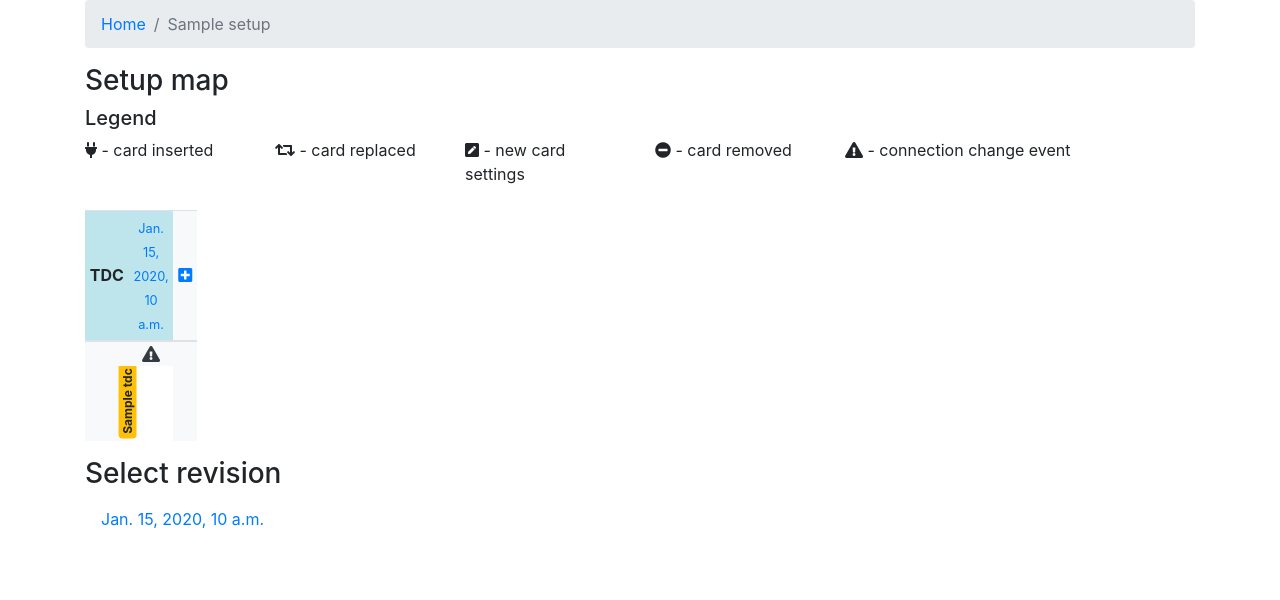
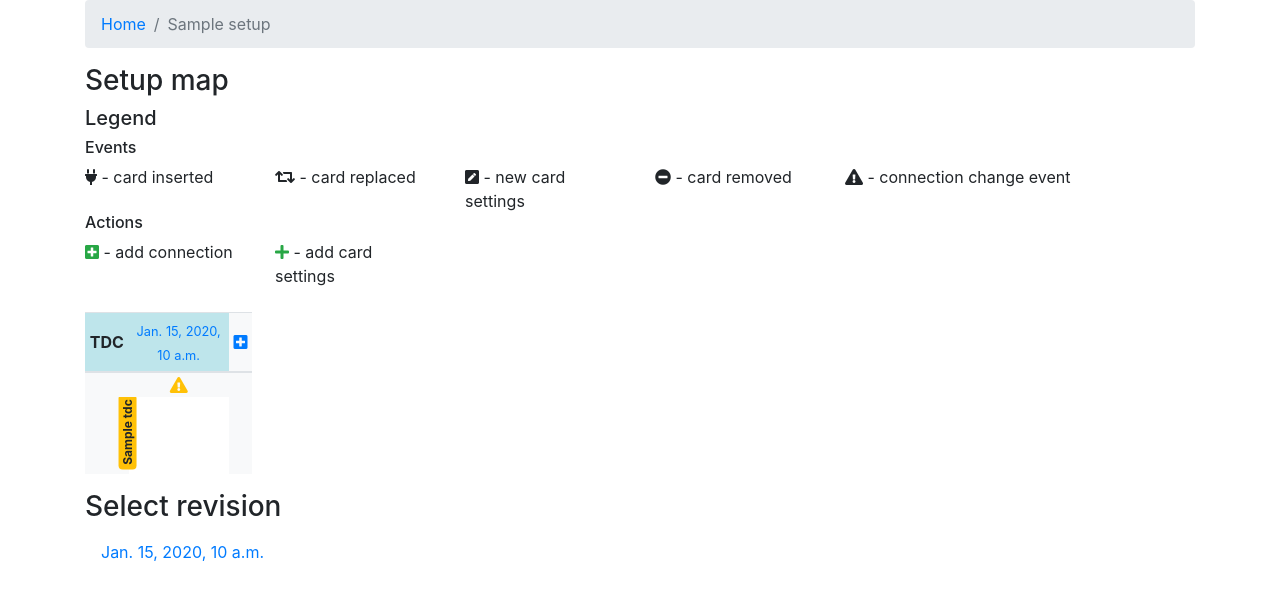
Before and after one commit to rlalik/pasttrec-manager, a Django app: template pasttrec_trb3setup/templates/pasttrec_trb3setup/setup.html in a window 1280 px wide. Shown: the top 600 px of the page. Run offline with Django 3.2, Linux system fonts and the light colour scheme; the template is opened without the code that fills it: most values are stand-ins (such as "Sample title", 1, 10 or a date in 2020); lists and menus that the app fills with data are empty; some libraries are stand-ins or nearby versions.

Commit message:
New forms for connections and card settings

```diff
--- a/pasttrec_trb3setup/static/pasttrec_trb3setup/css/styles.css
+++ b/pasttrec_trb3setup/static/pasttrec_trb3setup/css/styles.css
@@ -13,16 +13,19 @@
     position: absolute;
 }
 
-.card_card {
-    border: 1px solid green;
-}
-
 .card_bkg {
     position: relative;
     width: 100px;
 }
 
 .card_text {
+    position: absolute;
+    top: -5px;
+    left: 77px;
+    font-size: 90%;
+}
+
+.card_action {
     position: absolute;
     top: -5px;
     left: 77px;
--- a/pasttrec_trb3setup/templates/pasttrec_trb3setup/_map_card_detail_stack.html
+++ b/pasttrec_trb3setup/templates/pasttrec_trb3setup/_map_card_detail_stack.html
@@ -1,29 +1,35 @@
 {% load static %}
 {% if s == state.ADDED %}
 <img class="card_bkg" src="{% static 'pasttrec_trb3setup/gfx/card_insert.png' %}"></img>
-<a class="card_icon text-warning" href="{% url 'pasttrec_trb3setup:card' c.id %}">
+<a class="card_icon text-dark" href="{% url 'pasttrec_trb3setup:card' c.pk %}">
 <i class="fas fa-plug"></i>
-</a><span class="card_text">{{ c.card.name }}</span>
+</a><span class="card_text" data-toggle="tooltip" title="{{ c.revision }}">{{ c.card.name }}</span>
 {% elif s == state.CHANGED %}
 <img class="card_bkg" src="{% static 'pasttrec_trb3setup/gfx/card_exchange.png' %}"></img>
-<a class="card_icon text-warning" href="{% url 'pasttrec_trb3setup:card' c.card.id %}#{{ c.id }}">
+<a class="card_icon text-dark" href="{% url 'pasttrec_trb3setup:card' c.card.pk %}#{{ c.pk }}">
 <i class="fas fa-retweet"></i>
-</a><span class="card_text">{{ c.card.name }}</span>
+</a><span class="card_text" data-toggle="tooltip" title="{{ c.revision }}">{{ c.card.name }}</span>
 {% elif s == state.UPDATED %}
 <img class="card_bkg" src="{% static 'pasttrec_trb3setup/gfx/card_reload.png' %}"></img>
-<a class="card_icon text-warning" href="{% url 'pasttrec_trb3setup:card' c.card.id %}#{{ c.id }}">
+<a class="card_icon text-dark" href="{% url 'pasttrec_trb3setup:card' c.card.pk %}#{{ c.pk }}">
 <i class="fas fa-pen-square"></i>
-</a>
+</a><span class="card_text" data-toggle="tooltip" title="{{ c.revision }}">{{ c.card.name }}</span>
 {% elif s == state.REMOVED %}
 <img class="card_bkg" src="{% static 'pasttrec_trb3setup/gfx/card_remove.png' %}"></img>
-<a class="card_icon text-warning" href="#">
+<a class="card_icon text-dark" href="#">
 <i class="fas fa-minus-circle"></i>
 </a>
 {% elif s == state.KEPT %}
 <img class="card_bkg" src="{% static 'pasttrec_trb3setup/gfx/card_keep.png' %}"></img>
-<a class="card_icon text-warning">
+<a class="card_icon text-dark">
+<i class="fas"></i>
+</a><span class="card_action">
+<a class="text-success" href="{% url 'pasttrec_trb3setup:add_settings' c.card.pk r.pk %}">
+<i class="fas fa-plus"></i></a>
+</span>
+{% else %}
+<img class="card_bkg" src="{% static 'pasttrec_trb3setup/gfx/card_empty.png' %}"></img>
+<a class="card_icon text-dark" href="">
 <i class="fas"></i>
 </a>
-{% else %}
-<i class="fas"></i>
 {% endif %}
--- a/pasttrec_trb3setup/templates/pasttrec_trb3setup/base.html
+++ b/pasttrec_trb3setup/templates/pasttrec_trb3setup/base.html
@@ -8,6 +8,7 @@
     <meta name="viewport" content="width=device-width, initial-scale=1, maximum-scale=1, user-scalable=0"/>
 
     <script src="{% static 'jquery/dist/jquery.min.js' %}"></script>
+    <script src="{% static 'bootstrap/js/poppler.min.js' %}"></script>
     <script src="{% static 'bootstrap/js/bootstrap.min.js' %}"></script>
 
     <link rel="stylesheet" href="{% static 'bootstrap/css/bootstrap.min.css' %}">
--- a/pasttrec_trb3setup/templates/pasttrec_trb3setup/connection_revision_details.html
+++ b/pasttrec_trb3setup/templates/pasttrec_trb3setup/connection_revision_details.html
@@ -96,14 +96,14 @@ function json_download() {
     <td>{% if s.card3 %}{% include 'pasttrec_trb3setup/_card_detail.html' with card=s.card3 %}{% endif %}</td>
     <td>
       {% if s.r.revision.pk == revision.pk %}
-      <a href="{% url 'admin:pasttrec_trb3setup_connection_change' s.r.revision.pk %}">
+      <a href="{% url 'pasttrec_trb3setup:change_connection' s.r.pk %}">
       <i class="fas fa-edit"></i> Edit
       </a>
       {% else %}
-      <a href="{% url 'admin:pasttrec_trb3setup_connection_change' s.r.revision.pk %}" class="text-danger">
+      <a href="{% url 'pasttrec_trb3setup:change_connection' s.r.pk %}" class="text-danger">
       <i class="fas fa-edit"></i> Edit
       </a>
-      <a href="{% url 'admin:pasttrec_trb3setup_connection_change' s.r.revision.pk %}">
+      <a href="{% url 'pasttrec_trb3setup:add_connection' s.r.pk s.tdc.pk %}">
       <i class="fas fa-plus-square"></i> Add
       </a>
       {% endif %}
--- a/pasttrec_trb3setup/templates/pasttrec_trb3setup/setup.html
+++ b/pasttrec_trb3setup/templates/pasttrec_trb3setup/setup.html
@@ -17,13 +17,18 @@
 
 <h3>Setup map</h3>
 <h5>Legend</h5>
+<h6>Events</h6>
 <div class="row">
 <div class="col-2"><i class="fas fa-plug"></i> - card inserted</div>
 <div class="col-2"><i class="fas fa-retweet"></i> - card replaced</div>
 <div class="col-2"><i class="fas fa-pen-square"></i> - new card settings</div>
 <div class="col-2"><i class="fas fa-minus-circle"></i> - card removed</div>
 <div class="col-3"><i class="fas fa-exclamation-triangle"></i> - connection change event</div>
-
+</div>
+<h6>Actions</h6>
+<div class="row">
+<div class="col-2"><span class="text-success"><i class="fas fa-plus-square"></i></span> - add connection</div>
+<div class="col-2"><span class="text-success"><i class="fas fa-plus"></i></span> - add card settings</div>
 </div>
 <br />
 
@@ -41,29 +46,30 @@
 </thead>
 <tbody>
 {% for tdc, val in map.items %}
-  <tr class="no-gutters">
+  <tr>
     <th scope="row" class="align-middle bg-light">
       <span class="badge badge-warning verticaltext">{{ tdc }}</span>
     </th>
     {% for r in val %}
-    <td class="" style="height: 100px;">
+    <td>
       <div class="row text-center">
       <div class="col-12 bg-light">
         {% if r.status != State.NONE and r.status != State.KEPT and r.status != State.UPDATED %}
-        <a href="{% url 'pasttrec_trb3setup:rev' r.rev.id %}" class="text-dark">
+        <a href="{% url 'pasttrec_trb3setup:rev' r.rev.id %}" class="text-warning">
         <i class="fas fa-exclamation-triangle"></i></a>
         {% else %}
-        <i class="fas"></i>
+        <a href="{% url 'pasttrec_trb3setup:add_connection' r.rev.pk r.tdc.pk %}" class="text-success">
+        <i class="fas fa-plus-square"></i></a>
         {% endif %}
       </div>
       <div class="col-12">
-        {% include 'pasttrec_trb3setup/_map_card_detail_stack.html' with c=r.card1 s=r.card1_s state=State %}
+        {% include 'pasttrec_trb3setup/_map_card_detail_stack.html' with r=r.rev c=r.card1 s=r.card1_s state=State %}
       </div>
       <div class="col-12">
-        {% include 'pasttrec_trb3setup/_map_card_detail_stack.html' with c=r.card2 s=r.card2_s state=State %}
+        {% include 'pasttrec_trb3setup/_map_card_detail_stack.html' with r=r.rev c=r.card2 s=r.card2_s state=State %}
       </div>
       <div class="col-12">
-        {% include 'pasttrec_trb3setup/_map_card_detail_stack.html' with c=r.card3 s=r.card3_s state=State %}
+        {% include 'pasttrec_trb3setup/_map_card_detail_stack.html' with r=r.rev c=r.card3 s=r.card3_s state=State %}
       </div>
     </div>
    {% endfor %}
--- a/pasttrec_trb3setup/views/__init__.py
+++ b/pasttrec_trb3setup/views/__init__.py
@@ -1,3 +1,4 @@
+from pasttrec_trb3setup.views.cards import * # noqa
+from pasttrec_trb3setup.views.connections import * # noqa
+from pasttrec_trb3setup.views.exports import * # noqa
 from pasttrec_trb3setup.views.views import * # noqa
-from pasttrec_trb3setup.views.cards import * # noqa
-from pasttrec_trb3setup.views.exports import * # noqa
```
Also changed, not shown: pasttrec_trb3setup/admin.py (+1 -38 lines), pasttrec_trb3setup/forms.py (+13 -1 lines), pasttrec_trb3setup/querysets.py (added, +51 -0 lines), pasttrec_trb3setup/templates/pasttrec_trb3setup/add_connection.html (renamed from pasttrec_trb3setup/templates/pasttrec_trb3setup/insert_card.html, +26 -7 lines), pasttrec_trb3setup/templates/pasttrec_trb3setup/add_settings.html (added, +34 -0 lines), pasttrec_trb3setup/urls.py (+12 -1 lines), pasttrec_trb3setup/views/cards.py (+25 -1 lines), pasttrec_trb3setup/views/connections.py (added, +73 -0 lines), pasttrec_trb3setup/views/views.py (+7 -7 lines), pasttrec_trb3setup/static/pasttrec_trb3setup/gfx/card_empty.png (added).
